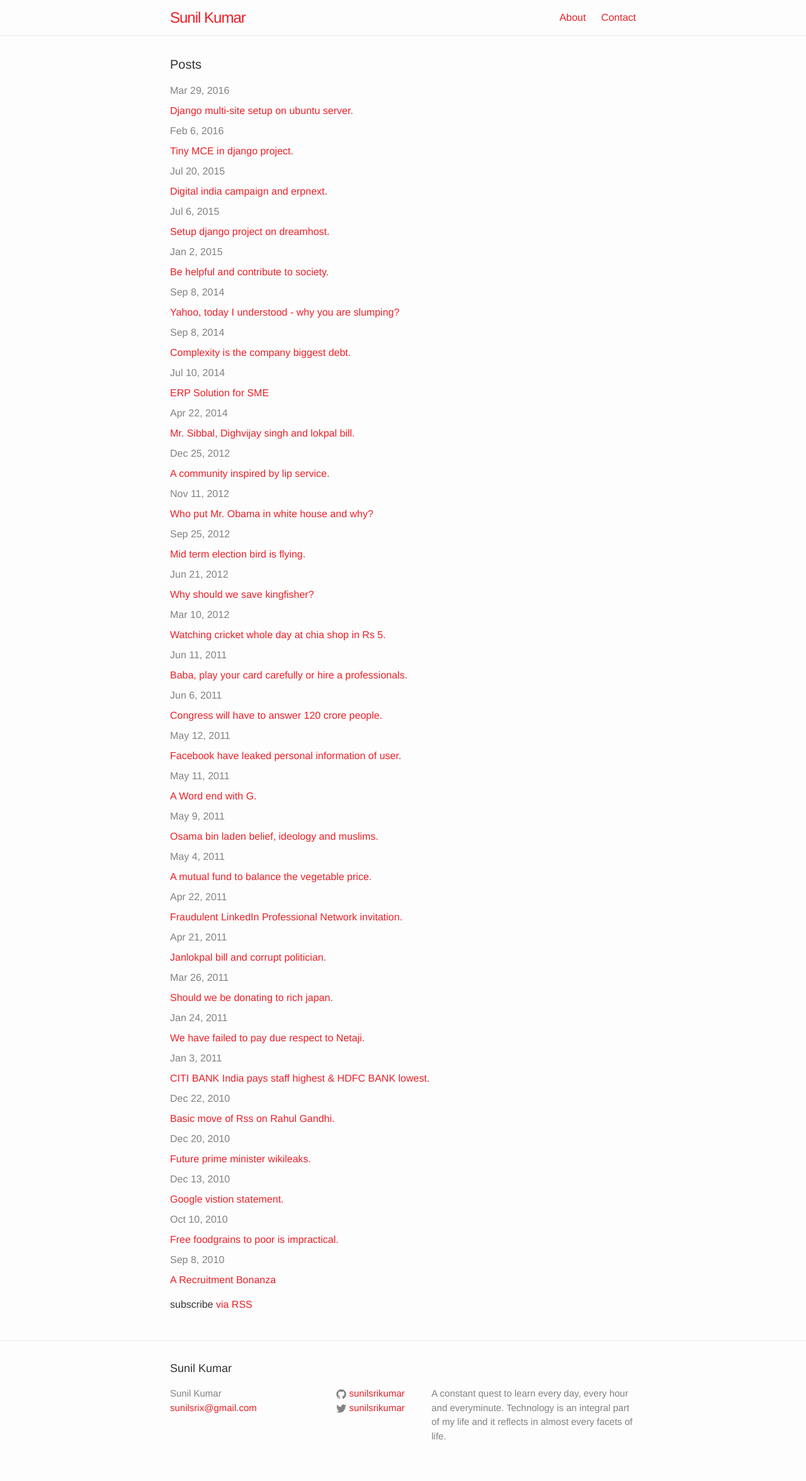
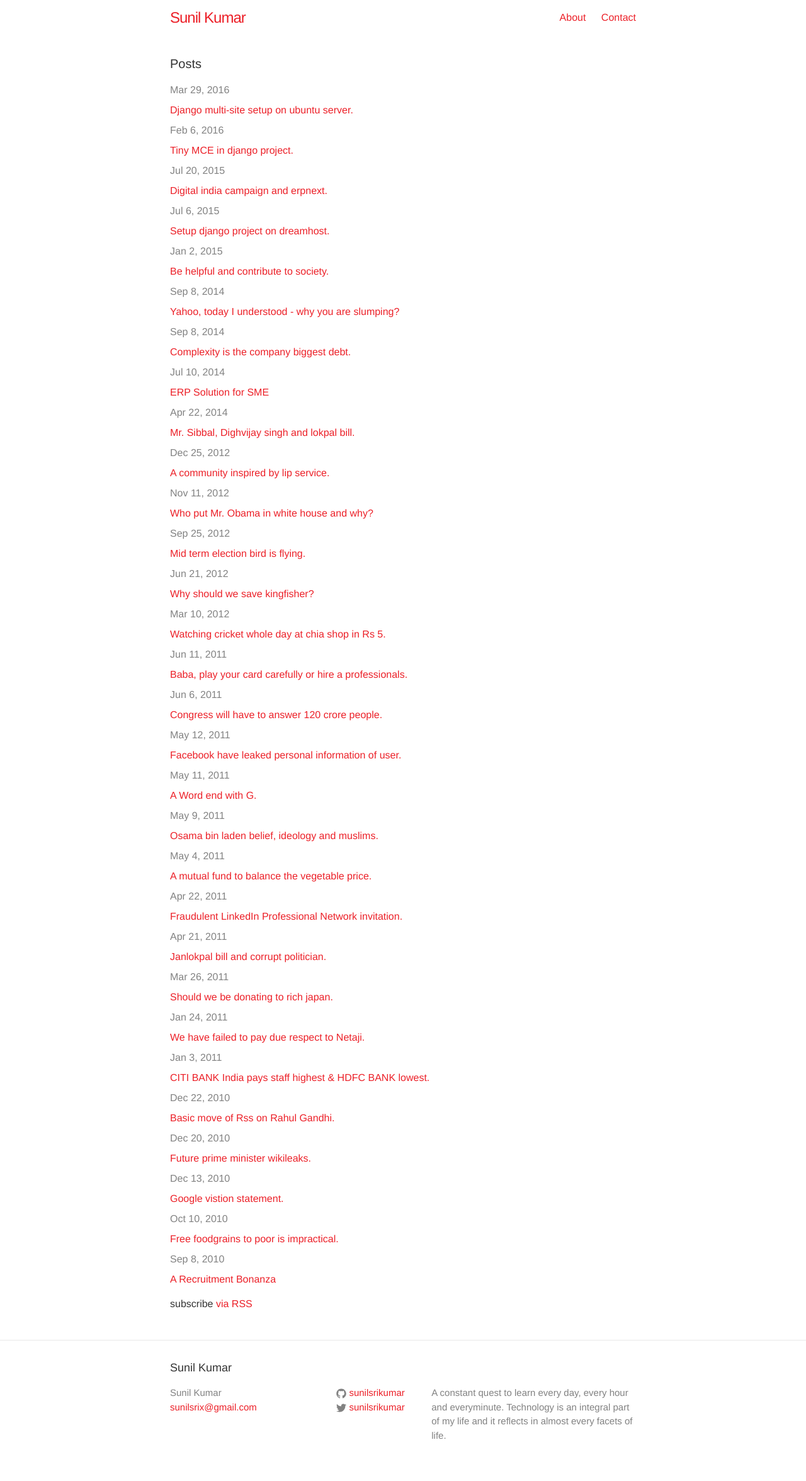
Before and after one commit to sunilsrikumar/sunilsrikumar.github.io, a Jekyll site: the page built from index.html, in a window 1280 px wide. Shown: the whole page at 63% size. Built offline with Jekyll 4.4.1, drawn with Linux system fonts in a browser that asks for light colours.

Commit message:
Design update

```diff
--- a/_sass/_base.scss
+++ b/_sass/_base.scss
@@ -16,7 +16,7 @@
 body {
     font: $base-font-weight #{$base-font-size}/#{$base-line-height} $base-font-family;
     color: $text-color;
-    background-color: $background-color;
+    background-color: #FFF;
     -webkit-text-size-adjust: 100%;
     -webkit-font-feature-settings: "kern" 1;
     -moz-font-feature-settings: "kern" 1;
--- a/_sass/_layout.scss
+++ b/_sass/_layout.scss
@@ -3,7 +3,7 @@
  */
 .site-header {
     border-top: 0px solid $grey-color-dark;
-    border-bottom: 1px solid $grey-color-light;
+    border-bottom: 0px solid $grey-color-light;
     min-height: 56px;
 
     // Positioning context for the mobile navigation icon
```
